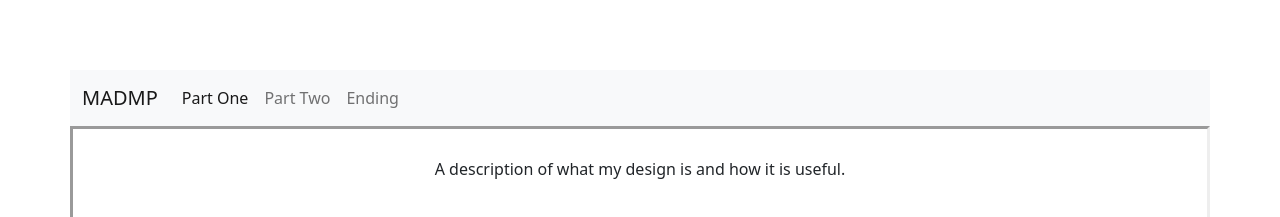
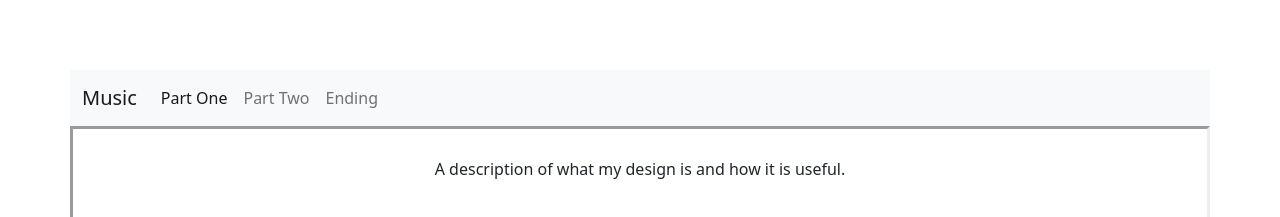
Before and after one commit to madisonr0953/sep10-freedom-project, a plain HTML site: page index.html in a window 1280 px wide. Shown: the top 217 px of the page. Drawn offline with nearby package versions, Linux system fonts and the light colour scheme.

Commit message:
tittle change

```diff
--- a/index.html
+++ b/index.html
@@ -24,7 +24,7 @@
        }
         </style>
 
-        <title>MADMP</title>
+        <title>MusicP</title>
     </head>
     <body>
         <!-- HTML -->
@@ -32,7 +32,7 @@
         <!-- NavBar -->
         <nav class="navbar navbar-expand-lg navbar-light bg-light">
           <div class="container-fluid">
-            <a class="navbar-brand" href="#">MADMP</a>
+            <a class="navbar-brand" href="#">Music</a>
             <button class="navbar-toggler" type="button" data-bs-toggle="collapse" data-bs-target="#navbarNav" aria-controls="navbarNav" aria-expanded="false" aria-label="Toggle navigation">
               <span class="navbar-toggler-icon"></span>
             </button>
```
